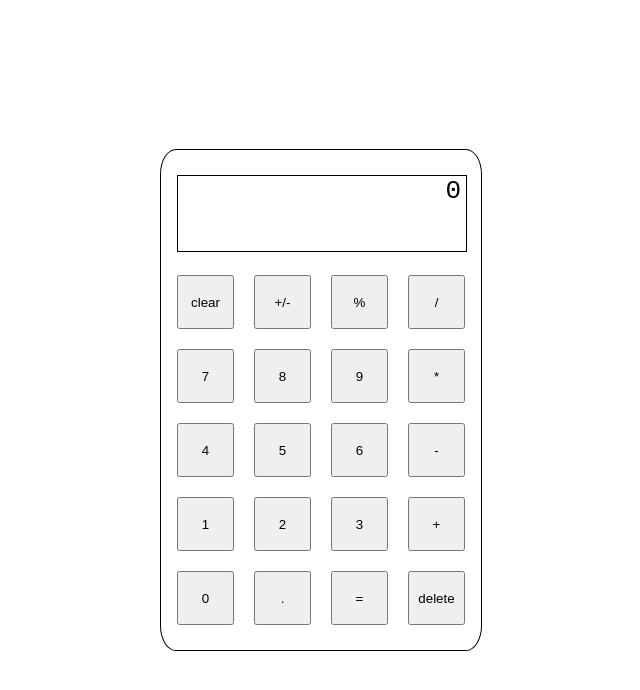
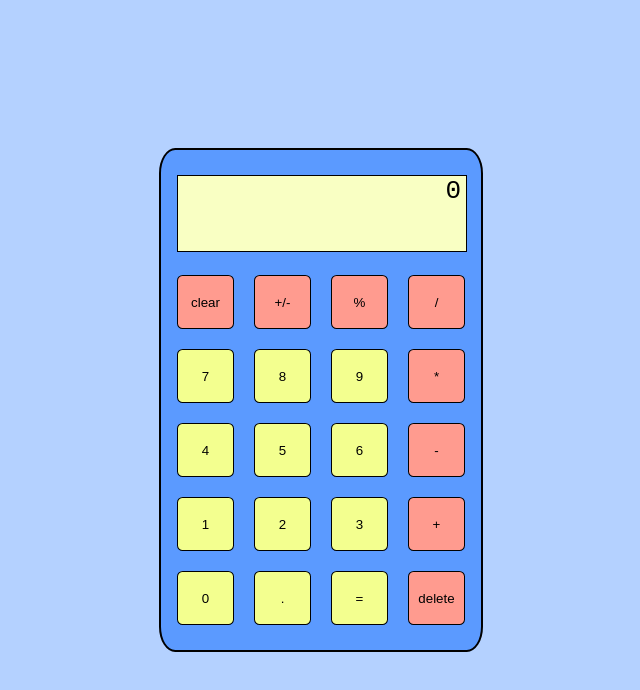
Before and after one commit to totallyNotAdrien/calculator, a plain HTML site: page index.html in a window 1280 px wide. Shown: the whole page, without its empty margins (319-959 px from the left). Drawn offline with Linux system fonts and the light colour scheme.

Commit message:
added color

```diff
--- a/index.html
+++ b/index.html
@@ -2,7 +2,7 @@
 <html lang="en">
 
     <head>
-        <title>Title</title>
+        <title>Calculator</title>
         <meta charset="UTF-8">
         <link rel="stylesheet" href="style.css">
     </head>
--- a/script.js
+++ b/script.js
@@ -164,10 +164,24 @@ function addStuffToGrid(charInfo)
         //console.log(i);
         temp.textContent = "" + charInfo[i];
         temp.classList.add("grid-item");
-        temp.setAttribute("data-char", charInfo[i])
+        temp.setAttribute("data-char", charInfo[i]);
+        if(isInnerButtonChar(charInfo[i]))
+        {
+            temp.classList.add("inner-button");
+        }
+        else
+        {
+            temp.classList.add("outer-button");
+        }
         setupButtonListener(temp);
         grid.appendChild(temp);
     }
+}
+
+function isInnerButtonChar(char)
+{
+    let chars = ['0','1','2','3','4','5','6','7','8','9',Special.DECIMAL, Special.EQUALS];
+    return chars.includes(char);
 }
 
 
--- a/style.css
+++ b/style.css
@@ -1,8 +1,13 @@
+body
+{
+    background-color: #b4d1ff;
+}
+
 #calculator
 {
     position: absolute;
     display: inline-block;
-    border: thin solid black;
+    border: 2px solid black;
     border-radius: 5%;
     width: 320px;
     height: 500px;
@@ -10,6 +15,7 @@
     top: 50vh;
     transform: translate(-50%,-50%);
     justify-items: center;
+    background-color: #5b9aff;
 }
 
 #display
@@ -20,7 +26,9 @@
     height: 15%;
     width: 90%;
     border: thin solid black;
+    background-color: #f9ffc3;
 }
+
 #display-text
 {
     position: absolute;
@@ -49,4 +57,27 @@
 {
     height: 100%;
     width: 100%;
+    border-radius: 10%;
 }
+
+.inner-button
+{
+    background-color: #f3ff8f;
+    border: thin solid black;
+}
+
+.inner-button:hover
+{
+    background-color: #dce871;
+}
+
+.outer-button
+{
+    background-color: #ff9b8f;
+    border: thin solid black;
+}
+
+.outer-button:hover
+{
+    background-color: #e98d82;
+}
```
